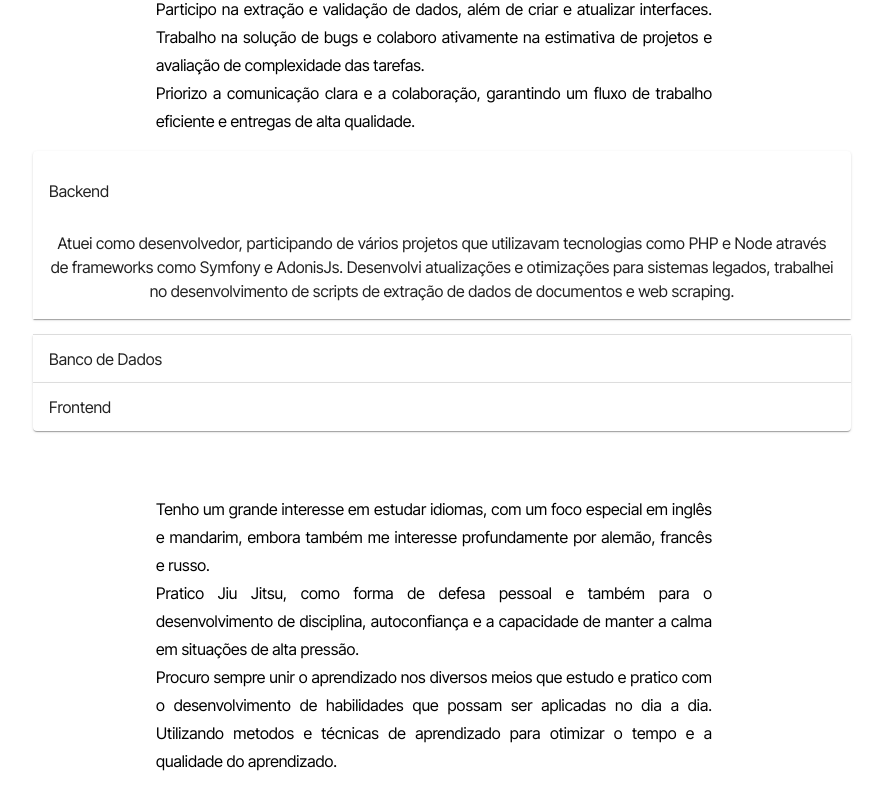
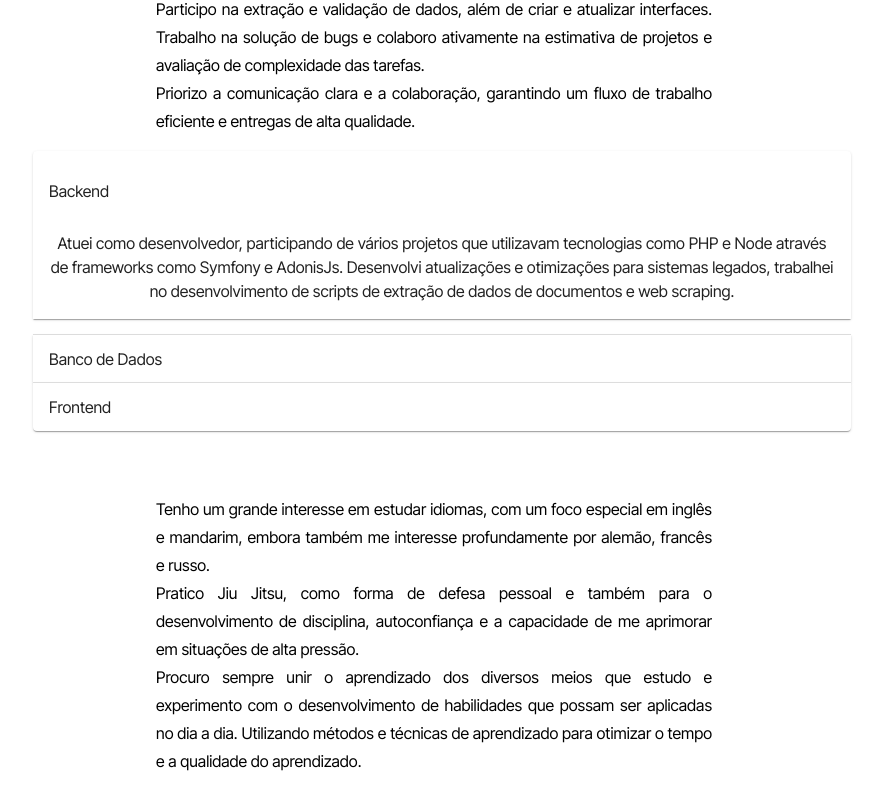
Before and after one commit to guilhermealacoc/portfolio-definitive, a React (Vite) app: page / in a window 1280 px wide. Shown: the part 1143-1953 px from the top of the page, without its empty margins (198-1081 px from the left). Built offline with nearby package versions, Linux system fonts and the light colour scheme.

Commit message:
feat: correcao de texto

```diff
--- a/src/pages/home.tsx
+++ b/src/pages/home.tsx
@@ -1,15 +1,5 @@
 import { Icon } from "@iconify/react/dist/iconify.js";
-import {
-  Accordion,
-  AccordionDetails,
-  AccordionSummary,
-  Button,
-  List,
-  ListItem,
-  Typography,
-  useMediaQuery,
-  useTheme,
-} from "@mui/material";
+import { Accordion, AccordionDetails, AccordionSummary, Button, List, ListItem, Typography, useMediaQuery, useTheme } from "@mui/material";
 import Box from "@mui/material/Box";
 import Grid from "@mui/material/Grid";
 import { ThemeProvider } from "@mui/material/styles";
@@ -236,14 +226,14 @@ O projeto está sendo desenvolvido utilizando Laravel e PostgreSQL.`;
         </Typography>
         <Typography variant="subtitle1" align="justify">
           Pratico Jiu Jitsu, como forma de defesa pessoal e também para o
-          desenvolvimento de disciplina, autoconfiança e a capacidade de manter
-          a calma em situações de alta pressão.
+          desenvolvimento de disciplina, autoconfiança e a capacidade de me
+          aprimorar em situações de alta pressão.
         </Typography>
         <Typography variant="subtitle1" align="justify">
-          Procuro sempre unir o aprendizado nos diversos meios que estudo e
-          pratico com o desenvolvimento de habilidades que possam ser aplicadas
-          no dia a dia. Utilizando metodos e técnicas de aprendizado para
-          otimizar o tempo e a qualidade do aprendizado.
+          Procuro sempre unir o aprendizado dos diversos meios que estudo e
+          experimento com o desenvolvimento de habilidades que possam ser
+          aplicadas no dia a dia. Utilizando métodos e técnicas de aprendizado
+          para otimizar o tempo e a qualidade do aprendizado.
         </Typography>
       </Grid>
     </Grid>
```
